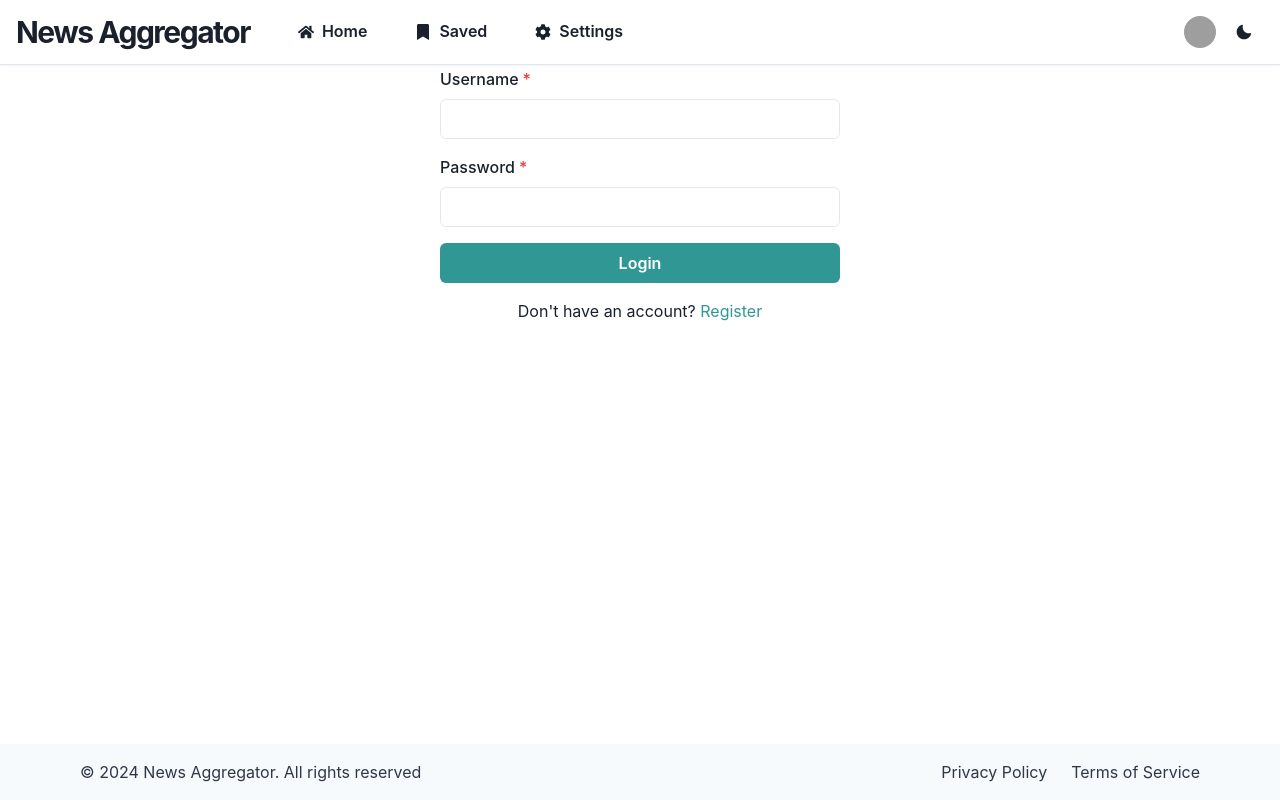
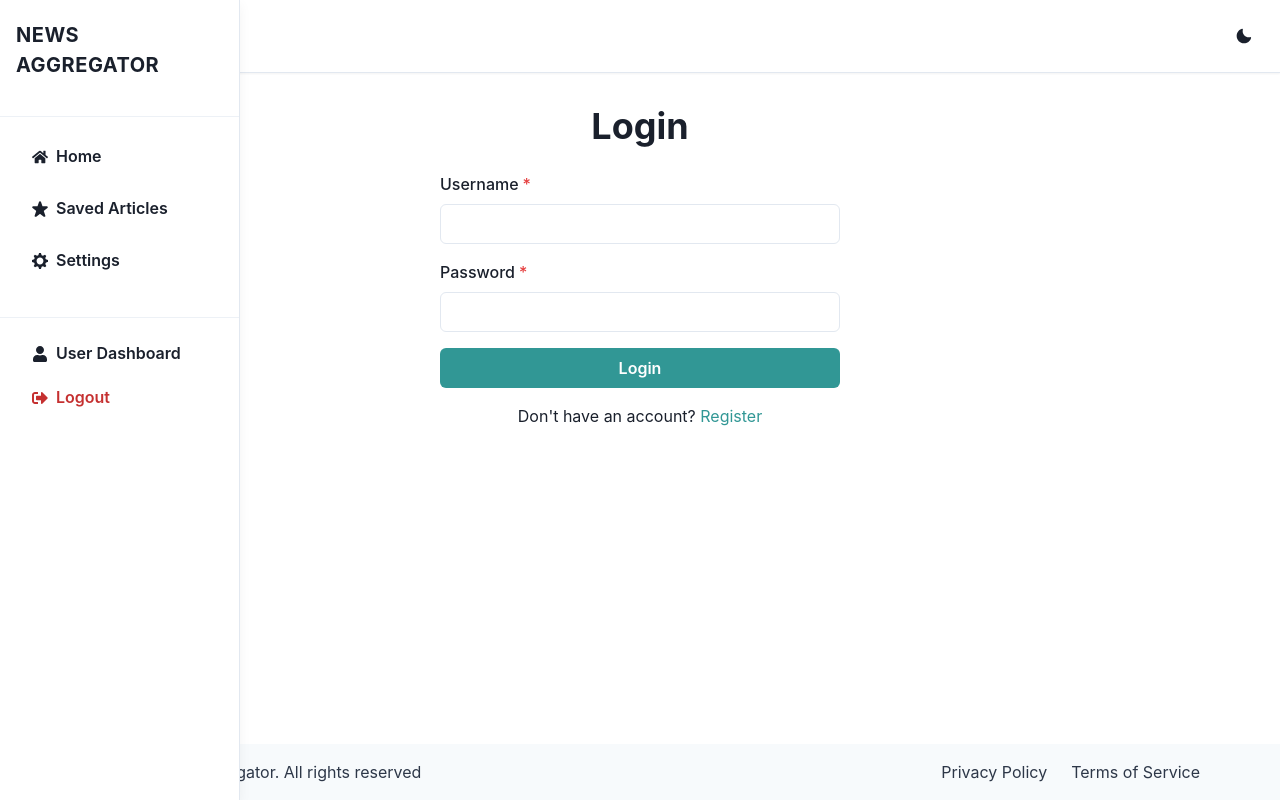
Before and after one commit to LinetMutuku/news_aggregator, a React (Create React App) app: page / in a window 1280 px wide. Built offline with nearby package versions, Linux system fonts and the light colour scheme; no server answers; grey boxes are pictures that could not be loaded; the HTML template or start-up script is replaced by a standard one; what axios-retry would draw is missing.

Commit message:
Restore read article functionality in Home component

```diff
--- a/src/App.js
+++ b/src/App.js
@@ -1,7 +1,7 @@
 import React from 'react';
 import { ChakraProvider, Box } from "@chakra-ui/react";
 import { BrowserRouter as Router, Routes, Route } from "react-router-dom";
-import SidebarNavigation from "./components/Header";
+import ModernSidebar from "./components/Header";
 import Footer from "./components/Footer";
 import Home from "./pages/Home";
 import SavedArticles from "./pages/SavedArticles";
@@ -14,7 +14,7 @@ function App() {
       <ChakraProvider>
         <Router>
           <Box minH="100vh" display="flex" flexDirection="column">
-            <SidebarNavigation/>
+            <ModernSidebar/>
             <Box flex="1">
               <Routes>
                 <Route path="/" element={<Login />} />
--- a/src/components/Header.js
+++ b/src/components/Header.js
@@ -1,119 +1,142 @@
 import React, { useState } from 'react';
 import {
-    Box, Flex, Heading, Button, useColorMode, IconButton, HStack, VStack,
-    useDisclosure, useColorModeValue, Drawer, DrawerBody, DrawerHeader,
-    DrawerOverlay, DrawerContent, DrawerCloseButton, Container,
-    Menu, MenuButton, MenuList, MenuItem, Avatar
+    Box, Flex, VStack, Text, Button, useColorMode, IconButton,
+    Drawer, DrawerBody, DrawerHeader, DrawerOverlay, DrawerContent, DrawerCloseButton,
+    useDisclosure, useColorModeValue, Spacer, Divider, Tooltip
 } from "@chakra-ui/react";
 import { Link, useLocation } from "react-router-dom";
-import { HamburgerIcon,  MoonIcon, SunIcon } from '@chakra-ui/icons';
-import { FaHome, FaBookmark, FaCog } from 'react-icons/fa';
+import { HamburgerIcon, MoonIcon, SunIcon, SettingsIcon, StarIcon } from '@chakra-ui/icons';
+import { FaUser, FaHome, FaSignOutAlt } from 'react-icons/fa';
 import UserDashboard from './userDashboard';
 
-function Header() {
+function ModernSidebar() {
     const { colorMode, toggleColorMode } = useColorMode();
     const { isOpen, onOpen, onClose } = useDisclosure();
     const [isDashboardVisible, setIsDashboardVisible] = useState(false);
     const location = useLocation();
 
-    const toggleDashboard = () => setIsDashboardVisible(prev => !prev);
+    const toggleDashboard = () => {
+        setIsDashboardVisible(prev => !prev);
+    };
 
     const bgColor = useColorModeValue("white", "gray.800");
     const textColor = useColorModeValue("gray.800", "white");
-    const borderColor = useColorModeValue("gray.200", "gray.700");
+    const hoverBgColor = useColorModeValue("blue.50", "gray.700");
+    const activeBgColor = useColorModeValue("blue.100", "gray.600");
+    const borderColor = useColorModeValue("gray.200", "gray.600");
 
     const NavItem = ({ icon, children, to }) => {
         const isActive = location.pathname === to;
         return (
+            <Tooltip label={children} placement="right" hasArrow>
                 <Button
                     leftIcon={icon}
                     as={Link}
                     to={to}
                     variant={isActive ? "solid" : "ghost"}
-                color={textColor}
-                _hover={{
-                    bg: useColorModeValue("gray.100", "gray.700")
-                }}
+                    justifyContent="flex-start"
+                    width="full"
+                    py={6}
+                    borderRadius="md"
+                    _hover={{ bg: hoverBgColor, transform: "translateX(5px)" }}
+                    bg={isActive ? activeBgColor : "transparent"}
+                    transition="all 0.3s"
                 >
                     {children}
                 </Button>
+            </Tooltip>
         );
     };
 
+    const SidebarContent = () => (
+        <VStack spacing={4} align="stretch" w="full">
+            <Box px={4} py={5}>
+                <Text fontSize="xl" fontWeight="bold" letterSpacing="wide" textTransform="uppercase">
+                    News Aggregator
+                </Text>
+            </Box>
+            <Divider />
+            <VStack spacing={1} align="stretch" px={4}>
+                <NavItem icon={<FaHome />} to="/home">Home</NavItem>
+                <NavItem icon={<StarIcon />} to="/saved">Saved Articles</NavItem>
+                <NavItem icon={<SettingsIcon />} to="/settings">Settings</NavItem>
+            </VStack>
+            <Spacer />
+            <Divider />
+            <VStack spacing={1} align="stretch" px={4} pb={4}>
+                <Button leftIcon={<FaUser />} onClick={toggleDashboard} variant="ghost" justifyContent="flex-start" width="full">
+                    User Dashboard
+                </Button>
+                <Button leftIcon={<FaSignOutAlt />} variant="ghost" justifyContent="flex-start" width="full" colorScheme="red">
+                    Logout
+                </Button>
+            </VStack>
+        </VStack>
+    );
+
     return (
-        <Box
-            position="fixed"
-            top={0}
-            left={0}
-            right={0}
-            zIndex="sticky"
+        <Box>
+            <Flex
+                as="header"
+                align="center"
+                justify="space-between"
+                wrap="wrap"
+                padding={4}
                 bg={bgColor}
                 color={textColor}
+                borderBottomWidth={1}
+                borderColor={borderColor}
                 boxShadow="sm"
-            borderBottom="1px"
-            borderColor={borderColor}
             >
-            <Container maxW="container.xl">
-                <Flex h={16} alignItems="center" justifyContent="space-between">
                 <IconButton
-                        size="md"
+                    display={{ base: "flex", md: "none" }}
+                    onClick={onOpen}
                     icon={<HamburgerIcon />}
-                        aria-label="Open Menu"
-                        display={{ md: 'none' }}
-                        onClick={onOpen}
+                    variant="outline"
+                    aria-label="Open menu"
+                    mr={2}
                 />
-                    <HStack spacing={8} alignItems="center">
-                        <Heading as="h1" size="lg" letterSpacing="tighter">
+                <Text fontSize="2xl" fontWeight="bold" letterSpacing="tight" display={{ base: "flex", md: "none" }}>
                     News Aggregator
-                        </Heading>
-                        <HStack as="nav" spacing={4} display={{ base: 'none', md: 'flex' }}>
-                            <NavItem icon={<FaHome />} to="/home">Home</NavItem>
-                            <NavItem icon={<FaBookmark />} to="/saved">Saved</NavItem>
-                            <NavItem icon={<FaCog />} to="/settings">Settings</NavItem>
-                        </HStack>
-                    </HStack>
-                    <Flex alignItems="center">
-                        <Menu>
-                            <MenuButton
-                                as={Button}
-                                rounded="full"
-                                variant="link"
-                                cursor="pointer"
-                                minW={0}
-                            >
-                                <Avatar
-                                    size="sm"
-                                    src="https://bit.ly/broken-link"
-                                />
-                            </MenuButton>
-                            <MenuList>
-                                <MenuItem onClick={toggleDashboard}>Dashboard</MenuItem>
-                                <MenuItem as={Link} to="/">Login</MenuItem>
-                            </MenuList>
-                        </Menu>
+                </Text>
+                <Spacer />
                 <IconButton
-                            ml={2}
                     icon={colorMode === 'light' ? <MoonIcon /> : <SunIcon />}
                     onClick={toggleColorMode}
                     variant="ghost"
                     aria-label="Toggle color mode"
+                    _hover={{ bg: hoverBgColor }}
                 />
             </Flex>
-                </Flex>
-            </Container>
+
+            <Flex>
+                <Box
+                    as="nav"
+                    pos="fixed"
+                    top="0"
+                    left="0"
+                    zIndex="sticky"
+                    h="full"
+                    pb="10"
+                    overflowX="hidden"
+                    overflowY="auto"
+                    bg={bgColor}
+                    borderRight="1px"
+                    borderRightColor={borderColor}
+                    w={{ base: "full", md: 60 }}
+                    display={{ base: "none", md: "block" }}
+                    boxShadow="0 4px 12px 0 rgba(0, 0, 0, 0.05)"
+                >
+                    <SidebarContent />
+                </Box>
 
                 <Drawer isOpen={isOpen} placement="left" onClose={onClose}>
                     <DrawerOverlay />
                     <DrawerContent>
                         <DrawerCloseButton />
-                    <DrawerHeader>Menu</DrawerHeader>
+                        <DrawerHeader borderBottomWidth="1px">Menu</DrawerHeader>
                         <DrawerBody>
-                        <VStack spacing={4} align="stretch">
-                            <NavItem icon={<FaHome />} to="/home">Home</NavItem>
-                            <NavItem icon={<FaBookmark />} to="/saved">Saved Articles</NavItem>
-                            <NavItem icon={<FaCog />} to="/settings">Settings</NavItem>
-                            <Button colorScheme="blue" as={Link} to="/">Login</Button>
-                        </VStack>
+                            <SidebarContent />
                         </DrawerBody>
                     </DrawerContent>
                 </Drawer>
@@ -121,21 +144,27 @@ function Header() {
                 {isDashboardVisible && (
                     <Box
                         position="fixed"
-                    top="64px"
-                    right={0}
+                        top="60px"
+                        right="0"
+                        bottom="0"
                         width="300px"
-                    height="calc(100vh - 64px)"
                         bg={bgColor}
                         boxShadow="md"
                         zIndex="modal"
                         p={4}
-                    overflowY="auto"
+                        transition="all 0.3s"
+                        transform={isDashboardVisible ? "translateX(0)" : "translateX(100%)"}
                     >
                         <UserDashboard />
                     </Box>
                 )}
+
+                <Box ml={{ base: 0, md: 60 }} p="4" flex={1}>
+                    {/* Main content goes here */}
+                </Box>
+            </Flex>
         </Box>
     );
 }
 
-export default Header;
+export default ModernSidebar;
--- a/src/redux/actions/articleActions.js
+++ b/src/redux/actions/articleActions.js
@@ -123,6 +123,7 @@ export const deleteArticleAction = (articleId) => async (dispatch) => {
     }
 };
 
+
 export const unsaveArticleAction = (article) => async (dispatch) => {
     console.log('unsaveArticleAction called with article:', article);
     const articleId = article._id;
--- a/src/redux/store.js
+++ b/src/redux/store.js
@@ -1,6 +1,6 @@
 import { createStore, applyMiddleware, combineReducers } from 'redux';
-import { thunk } from 'redux-thunk';
-import { articleReducer } from './reducers/articleReducer';
+import {thunk} from 'redux-thunk';
+import articleReducer from './reducers/articleReducer';
 
 const rootReducer = combineReducers({
     articles: articleReducer,
```
Also changed, not shown: src/components/ArticleGrid.js (+6 -8 lines), src/pages/Home.js (+7 -48 lines), src/redux/reducers/articleReducer.js (+10 -8 lines). Lines whose indentation alone changed are shown as unchanged.
